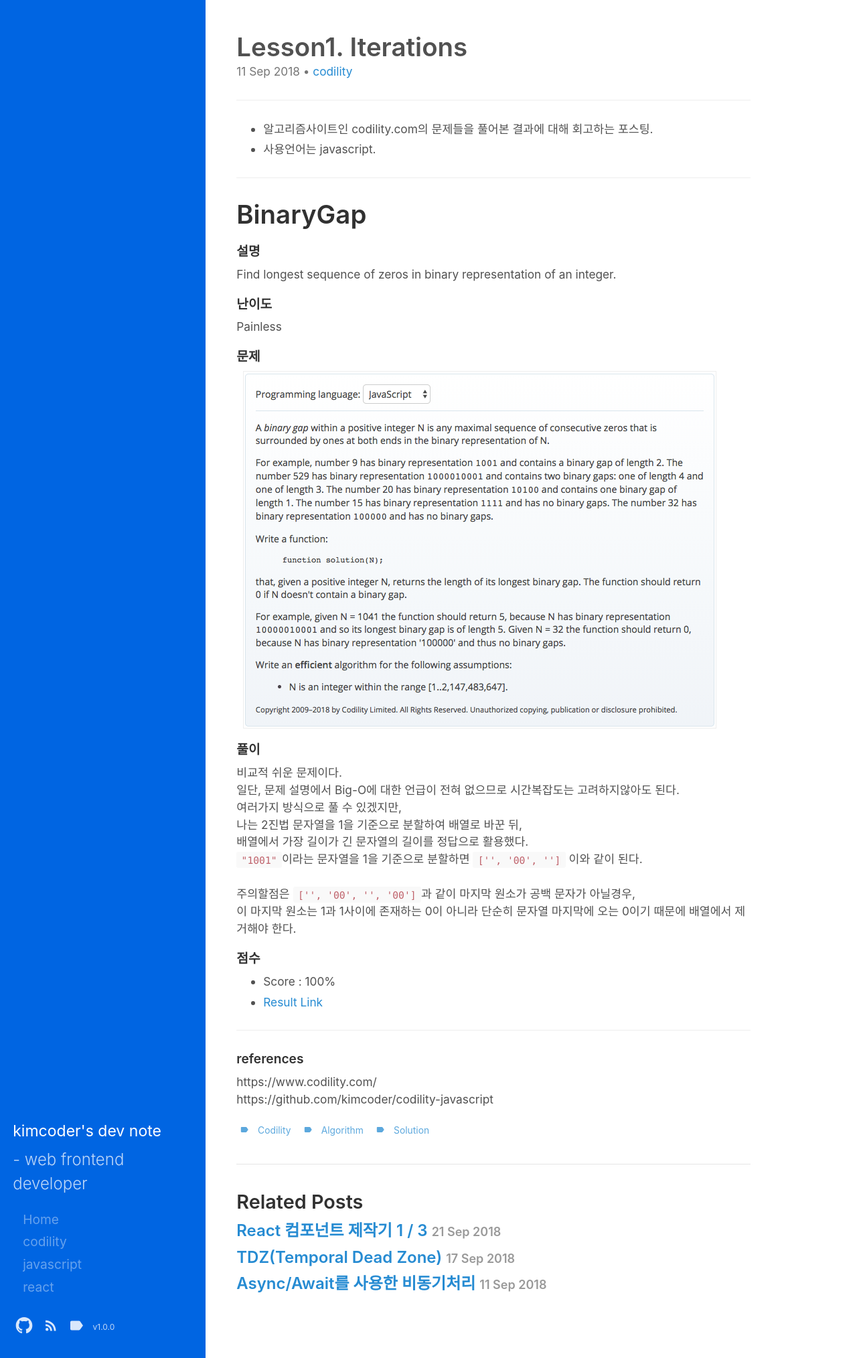
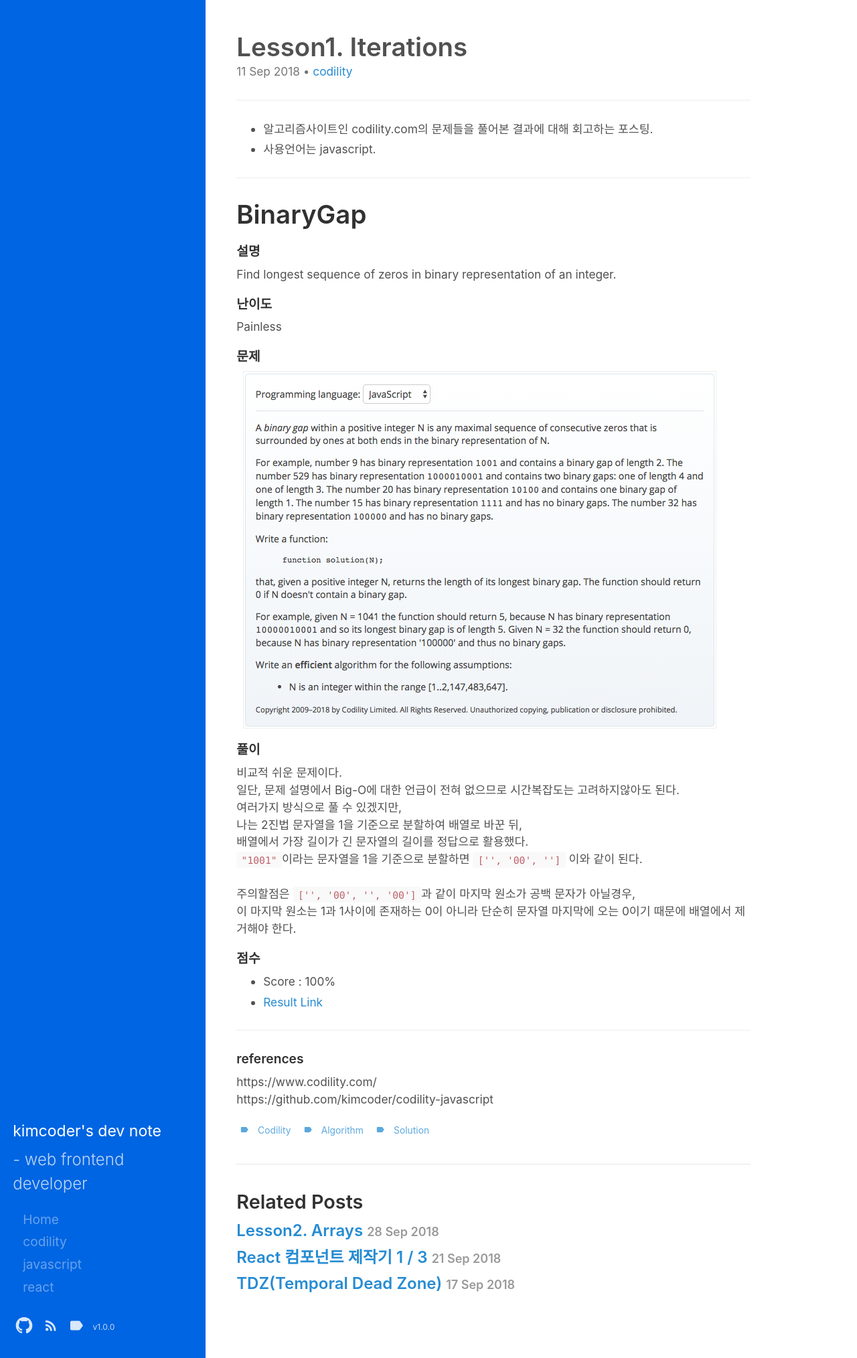
Before and after one commit to kimcoder/kimcoder.github.io, a Jekyll site: the page built from _posts/codility/2018-09-11-lesson1.md, in a window 1280 px wide. Shown: the whole page at 67% size. Built offline with Jekyll 4.4.1, drawn with Linux system fonts in a browser that asks for light colours; comment, search, counter and statistics services are not loaded; part of the change alters nothing that is shown.

Commit message:
codility-lesson2 add

````diff
--- a/_posts/codility/2018-09-11-lesson1.md
+++ b/_posts/codility/2018-09-11-lesson1.md
@@ -23,7 +23,7 @@ Find longest sequence of zeros in binary representation of an integer.
 Painless
 
 ##### 문제
-<img src="/assets/images/codility-binarygap.png" alt="solution description"/>
+<img src="/assets/images/codility-1-BinaryGap.png" alt="solution description"/>
 
 ##### 풀이
 비교적 쉬운 문제이다.<br>
--- /dev/null
+++ b/_posts/codility/2018-09-28-lesson2.md
@@ -0,0 +1,81 @@
+---
+layout: post
+title: "Lesson2. Arrays"
+categories:
+  - codility
+tags:
+  - codility
+  - algorithm
+  - solution
+---
+<hr/>
+
+- 알고리즘사이트인 codility.com의 문제들을 풀어본 결과에 대해 회고하는 포스팅.<br>
+- 사용언어는 javascript.<br>
+<hr/>
+
+# CyclicRotation
+
+##### 설명
+Rotate an array to the right by a given number of steps.
+
+##### 난이도
+Painless
+
+##### 문제
+<img src="/assets/images/codility-2-CyclicRotation.png" alt="solution description"/>
+
+##### 풀이
+문제에서 주어지는 배열 A를 숫자 K만큼 Rotation 시키면 해결이 되는 문제이다.<br>
+시간복잡도나 공간복잡도는 고려하지 않고 정확도를 중점으로 평가한다고 설명에 적혀있다.<br>
+여러가지 방식으로 풀 수 있겠지만,<br>
+필자는 간단하게 K만큼 배열을 자른 뒤, 다시 자르고 남은 배열과 합치는 방법으로 풀었다.<br>
+K 값이 배열의 길이보다 클 경우가 있으므로 K를 배열길이로 나눈 나머지 계산을 활용하여 작은 값으로 만들어주자.<br>
+
+##### 점수
+- Score : 100%
+- <a href="https://app.codility.com/demo/results/training63P8F7-NHR/" target="_blank">Result Link</a>
+<hr/>
+
+# OddOccurrencesInArray
+
+##### 설명
+Find value that occurs in odd number of elements.
+
+##### 난이도
+Painless
+
+##### 문제
+<img src="/assets/images/codility-2-OddOccurrencesInArray.png" alt="solution description"/>
+
+##### 풀이
+lesson2 단계까지는 역시나 문제가 쉽다.<br>
+숫자로만 이루어진 배열 중 홀수 개수만큼 존재하는 숫자를 찾는 문제이다.<br>
+가장 쉽게 생각하면, 그냥 배열을 선형 검색하여 존재하는 숫자들의 등장 개수를 저장하는 것이다.<br>
+배열의 탐색이 끝난 후, 저장한 object를 다시 검색하여 등장 개수가 홀수인 수를 반환하면 된다.<br><br>
+
+이 포스팅을 쓰는 시점에는 위와 같은 방식이 100%의 점수를 얻을 수 있는데,<br>
+몇개월전에는 퍼포먼스 테스트 중 timelimit에 걸려 100%의 점수가 나오지 않았었다.<br>
+기억으론 그 땐 시간복잡도의 제한이 있었는데.. 여튼.. 더 좋은 퍼포먼스를 내는 방식이 있다.<br>
+배열을 선형 검색을 하면서 특정 변수값에 XOR 비트연산을 계속하면 홀수 개수의 원소를<br>
+마지막에 확인할 수가 있다.<br><br>
+XOR 비트연산은 ``a ^ a = 0``와 같이 연산 입력 값이 같으면 항상 0이 되고,<br>
+``0 ^ b = b``와 같이 0과 다른 값을 연산하면 항상 1이 되어 다른 값인 b가 결과값이 되므로,<br>
+최종적으로 배열 속에서 홀수 개수만큼 있는 원소가 변수에 남아있게 된다.<br>
+( 2진법 문자열로 표현하면 좀 더 쉽게 이해가 가능하다. )<br>
+```
+let a = 1;  // 01 (2진법 문자열로 표현)
+a ^= 2;     // 01 ^ 10 = 11;   ( 연산 값들이 다르므로 모든 자릿수가 1이 된다. )
+a ^= 2;     // 11 ^ 10 = 01;   ( 연산 값의 앞의 자리에 있는 값이 모두 1로 같으므로 앞자리는 0이 된다. )
+
+a는 1;      // 위의 연산에서 01이 되므로 a는 1(숫자)가 된다.
+```
+
+##### 점수
+- Score : 100%
+- <a href="https://app.codility.com/demo/results/trainingWJ6P6M-YBJ/" target="_blank">Result Link</a>
+<hr/>
+
+##### references
+https://www.codility.com/<br>
+https://github.com/kimcoder/codility-javascript<br>
````
Also changed, not shown: assets/images/codility-1-BinaryGap.png (renamed from assets/images/codility-binarygap.png), assets/images/codility-2-CyclicRotation.png (added), assets/images/codility-2-OddOccurrencesInArray.png (added).
